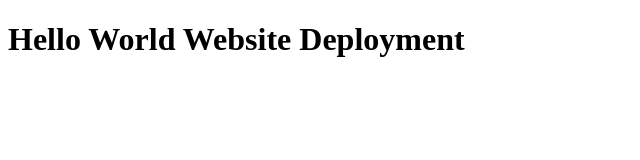
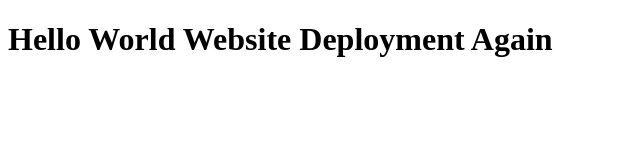
Before and after one commit to EhsanShakil/Bootcamp-Assignment-01, a plain HTML site: page index.html in a window 1280 px wide. Shown: the whole page, without its empty margins (0-640 px from the left). Drawn offline with Linux system fonts and the light colour scheme.

Commit message:
Commit Again

```diff
--- a/index.html
+++ b/index.html
@@ -6,6 +6,6 @@
     <title>Hello World</title>
   </head>
   <body>
-    <h1>Hello World Website Deployment</h1>
+    <h1>Hello World Website Deployment Again</h1>
   </body>
 </html>
```
Also changed, not shown: 1 other file.
